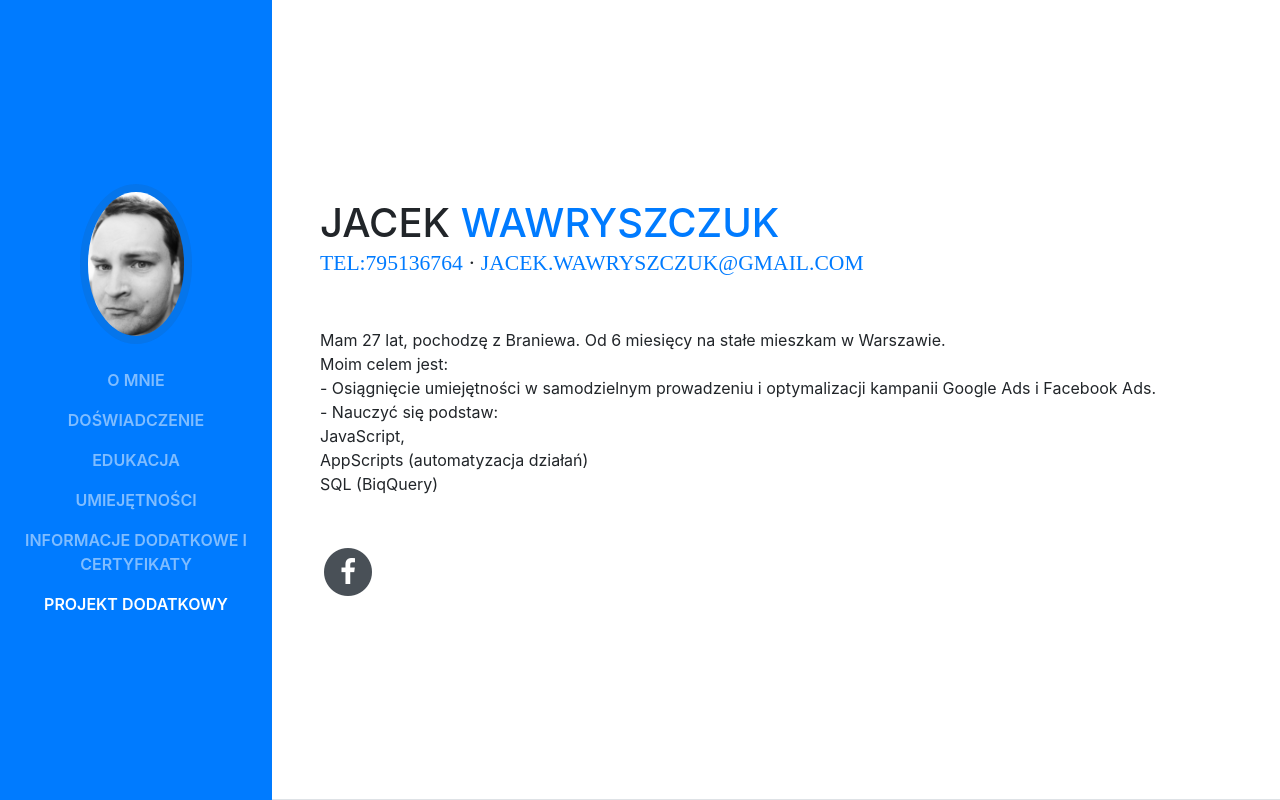
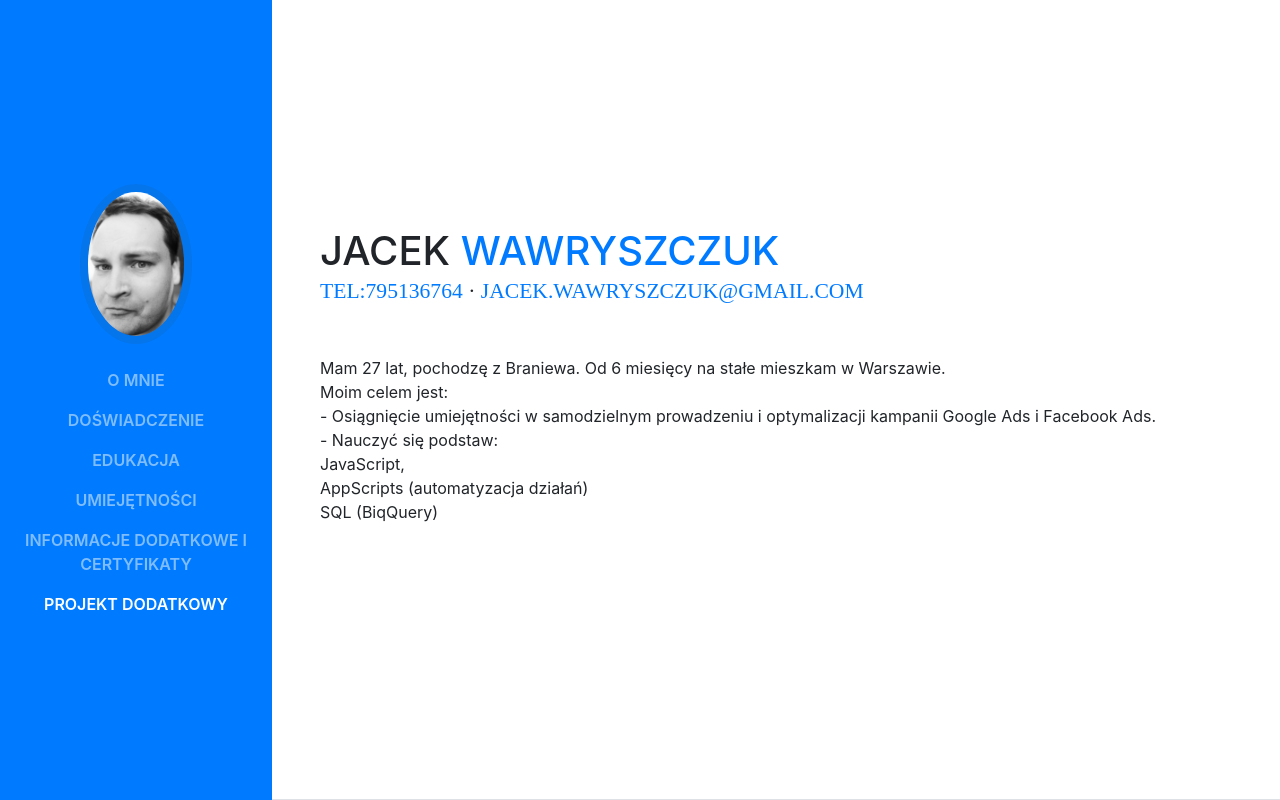
Before and after one commit to jck1337/CVJacekWawryszczuk, a website with bundled scripts: page index.html in a window 1280 px wide. Shown: the top 800 px of the page. Built offline with nearby package versions, Linux system fonts and the light colour scheme; a web font is replaced by a local one.

Commit message:
Update index.html

```diff
--- a/index.html
+++ b/index.html
@@ -89,12 +89,6 @@
             AppScripts (automatyzacja działań)<br>
             SQL (BiqQuery)
           </p>
-          <ul class="list-inline list-social-icons mb-0">
-            <li class="list-inline-item">
-              <a href="https://www.facebook.com/jacek.wawryszczuk">
-                <span class="fa-stack fa-lg">
-                  <i class="fa fa-circle fa-stack-2x"></i>
-                  <i class="fa fa-facebook fa-stack-1x fa-inverse"></i>
 
               </a>
             </li>
```
